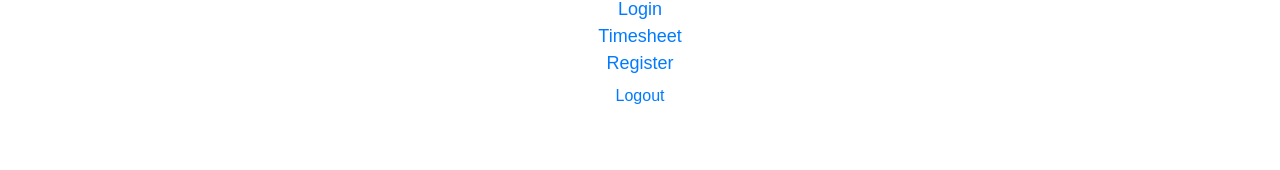
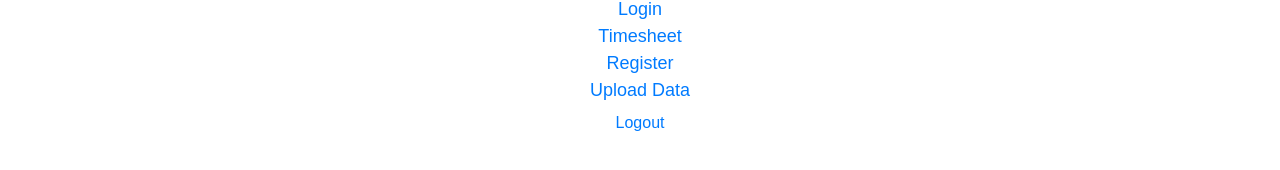
Before and after one commit to rajmakda/Senior-Design-Project, a React (Create React App) app in the folder client/: page / in a window 1280 px wide. Shown: the part 154-324 px from the top of the page. Built offline with nearby package versions, Linux system fonts and the light colour scheme.

Commit message:
Adding upload data button to homepage

```diff
--- a/client/src/App.js
+++ b/client/src/App.js
@@ -27,6 +27,7 @@ class App extends Component {
           <a href="/login">Login</a><br/>
           <a href="/timesheet">Timesheet</a><br />
           <a href="/register">Register</a><br/>
+          <a href="/gia">Upload Data</a><br/>
           <button className="btn btn-link" onClick={this.handleLogout}>Logout</button>
         </p>
       </div>
--- a/package.json
+++ b/package.json
@@ -14,10 +14,10 @@
   "dependencies": {
     "bcryptjs": "^2.4.3",
     "body-parser": "^1.18.3",
-    "express": "^4.16.3",
+    "express": "^4.16.4",
     "jsonwebtoken": "^8.3.0",
-    "mongoose": "^5.2.10",
-    "multer": "^1.4.0",
+    "mongoose": "^5.3.4",
+    "multer": "^1.4.1",
     "xlsx": "^0.14.0"
   },
   "devDependencies": {
```
Also changed, not shown: 1 other file (tests, documents, lock files or other folders).
